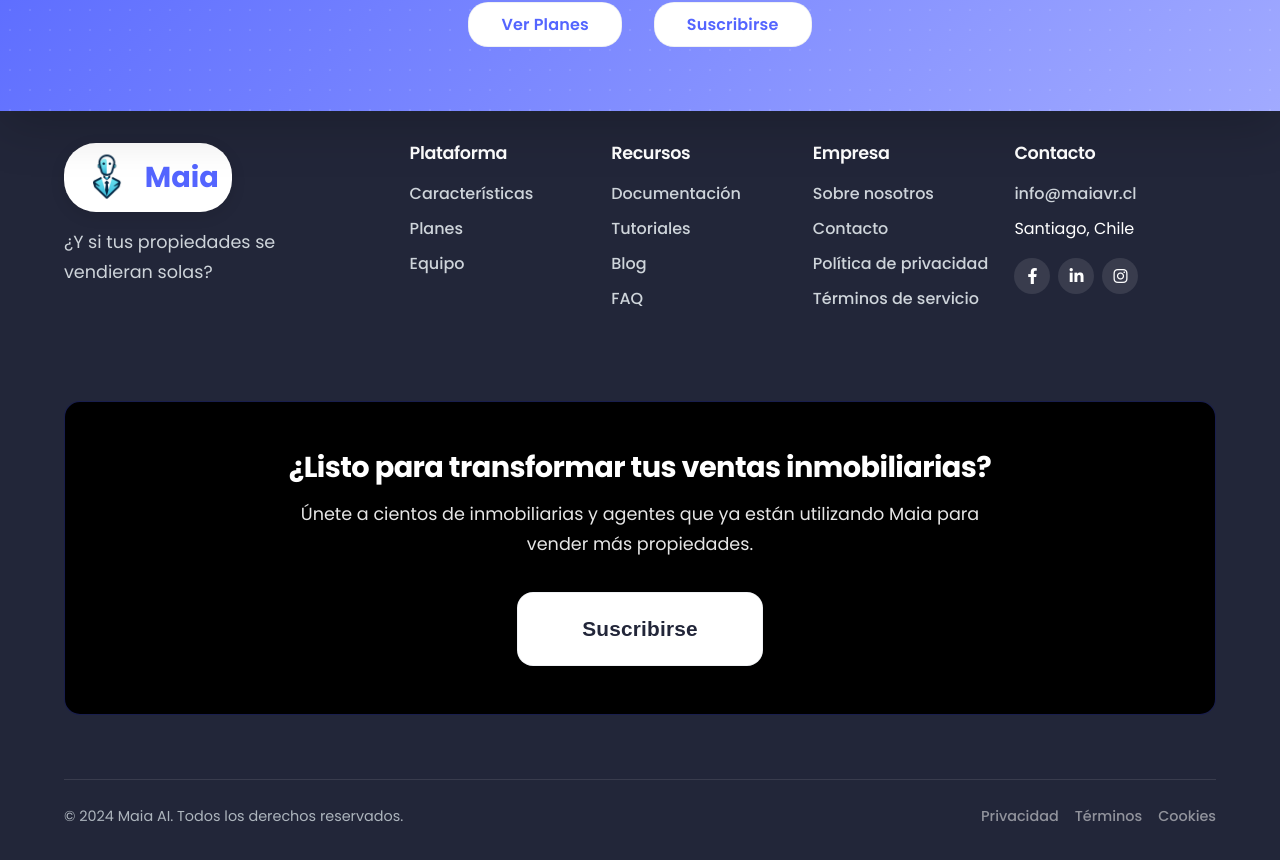
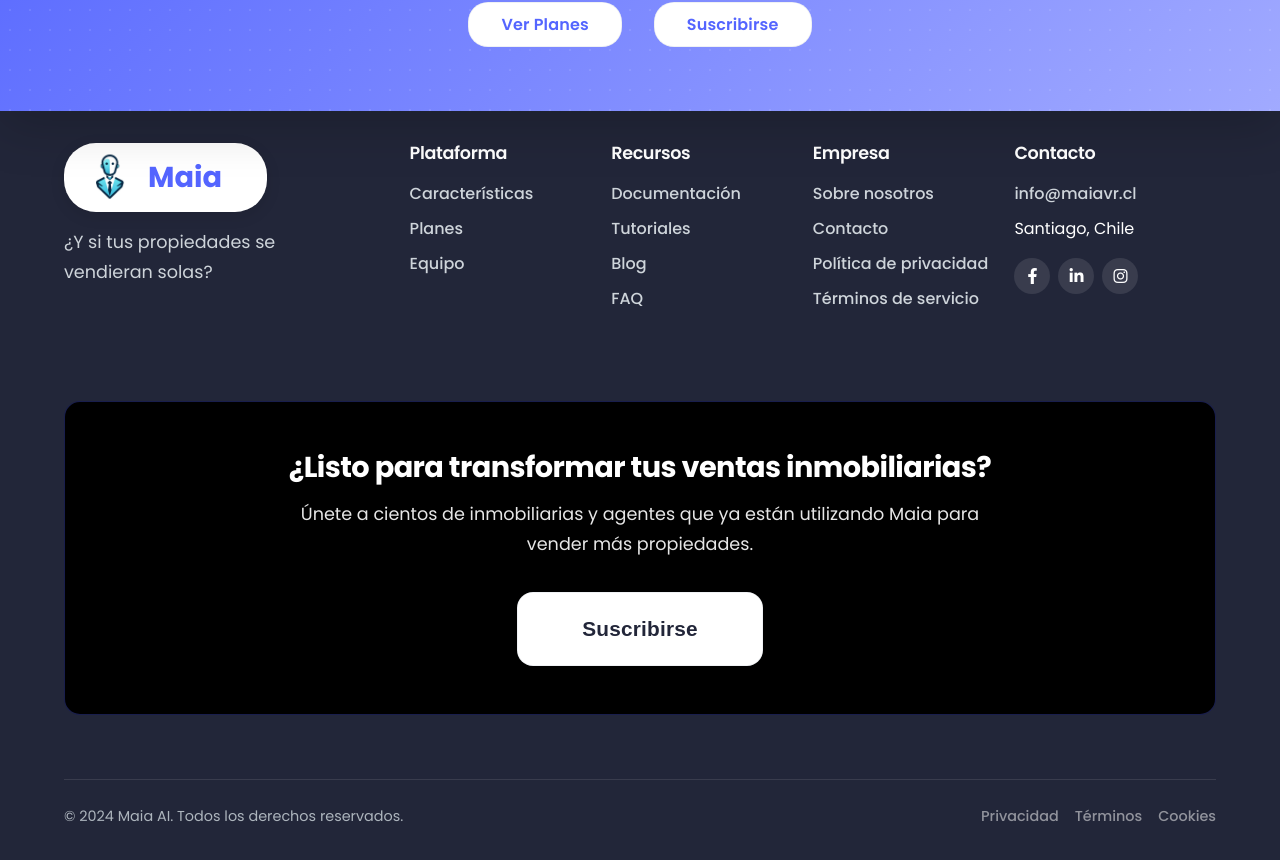
Before and after one commit to jprojas2/Maia-web, a Vue app: page / in a window 1280 px wide. Shown: the part 5632-6492 px from the top of the page. Built offline with nearby package versions, Linux system fonts and the light colour scheme.

Commit message:
fix footer logo style

```diff
--- a/src/components/layout/AppFooter.vue
+++ b/src/components/layout/AppFooter.vue
@@ -232,7 +232,7 @@ export default {
   align-items: center;
   gap: 0.2rem;
   background-color: #FFFFFF;
-  padding: 0.3rem 0.8rem;
+  padding: 0.3rem 2.8rem 0.3rem 1rem;
   border-radius: 2rem;
   display: inline-flex;
   margin-bottom: 1rem;
```
